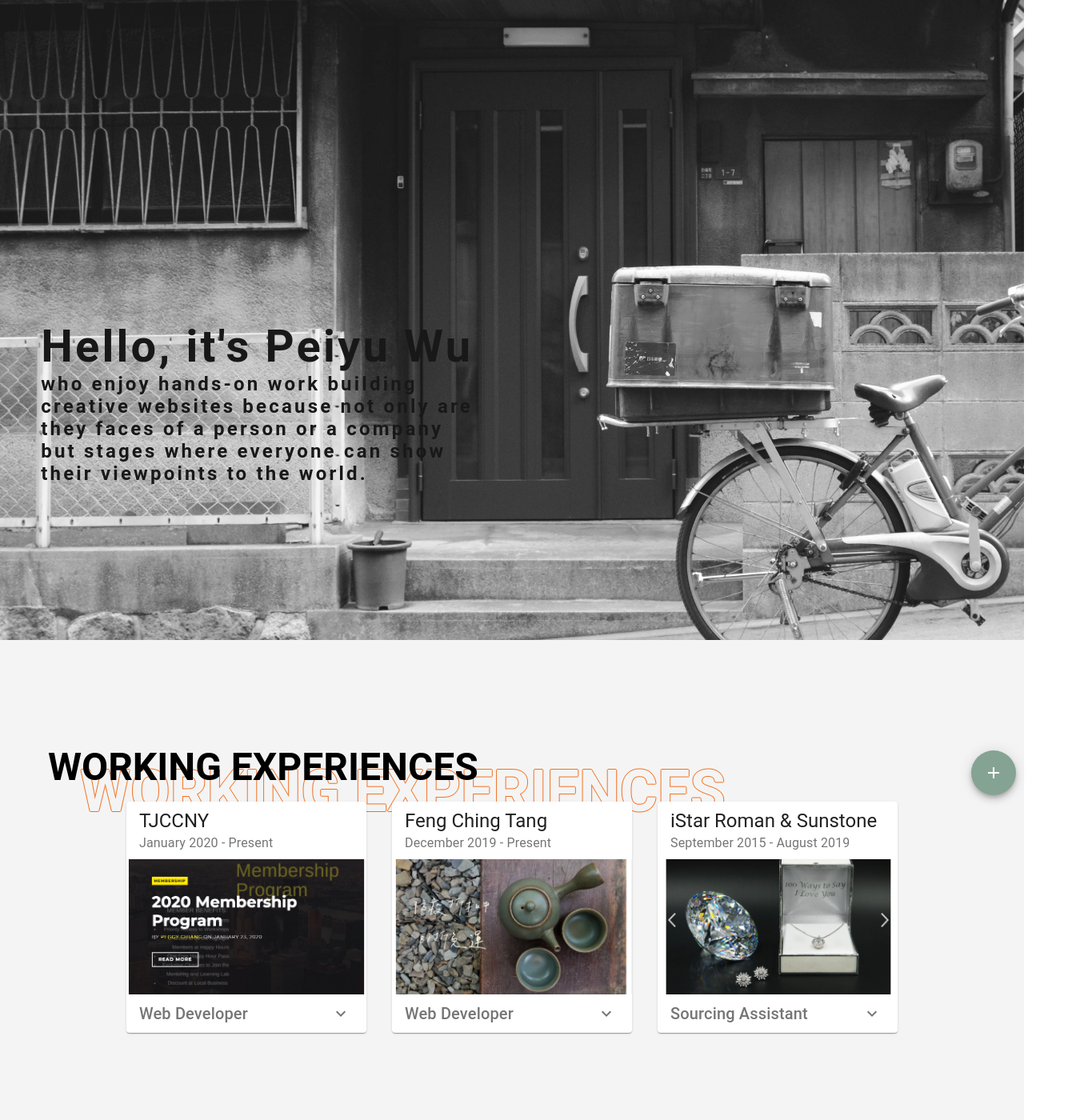
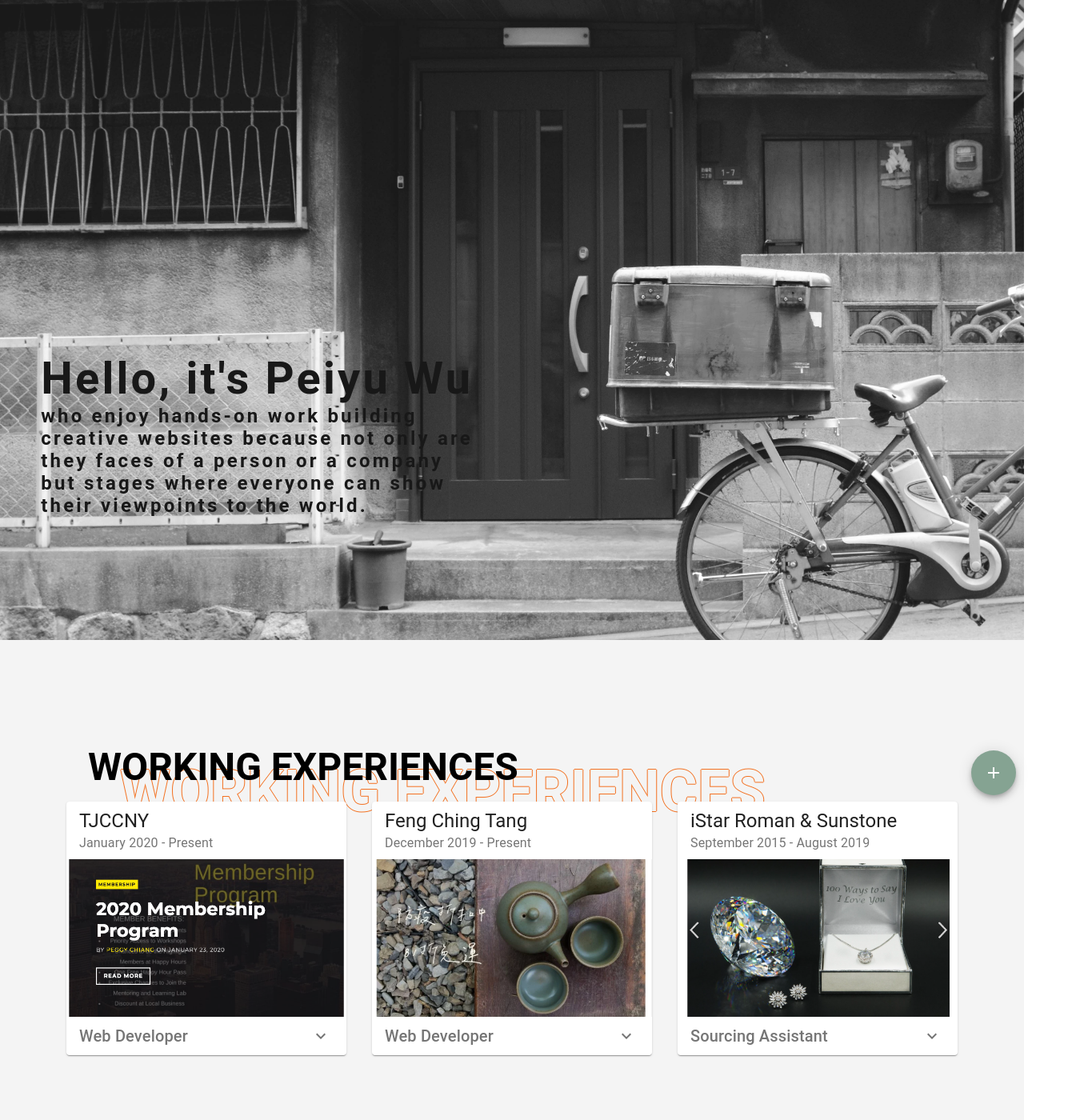
Before and after one commit to peiyuwu9/my-website, a React (Create React App) app: page / in a window 1280 px wide. Shown: the top 1400 px of the page at 80% size, 1360 px wide, since content can reach past the window. Built offline with nearby package versions, Linux system fonts and the light colour scheme; the HTML template or start-up script is replaced by a standard one.

Commit message:
Fix layout

```diff
--- a/src/components/Card.js
+++ b/src/components/Card.js
@@ -17,7 +17,7 @@ import ExpandMoreIcon from "@material-ui/icons/ExpandMore";
 
 const useStyles = makeStyles((theme) => ({
   root: {
-    width: 300,
+    width: 350,
   },
   media: {
     height: 0,
--- a/src/components/EducationPaper.js
+++ b/src/components/EducationPaper.js
@@ -11,7 +11,7 @@ const useStyles = makeStyles((theme) => ({
     flexGrow: 1,
   },
   logoPaper: {
-    width: 300,
+    width: 350,
   },
   logoImage: {
     width: "100%",
--- a/src/components/PhotoPaper.js
+++ b/src/components/PhotoPaper.js
@@ -7,7 +7,6 @@ import Grid from "@material-ui/core/Grid";
 const useStyles = makeStyles((theme) => ({
   root: {
     flexGrow: 1,
-    width: "80%",
     maxWidth: 968,
     margin: "0 auto",
   },
--- a/src/index.css
+++ b/src/index.css
@@ -35,7 +35,7 @@ header span {
 }
 
 header p {
-  padding-top: 50vh;
+  padding-top: 55vh;
   padding-left: 4vw;
   font-size: 24px;
   max-width: 550px;
@@ -118,6 +118,10 @@ main div {
   z-index: 2;
 }
 
+section {
+  padding: 0 50px;
+}
+
 button.MuiFab-primary {
   background-color: #85a392;
 }
```
